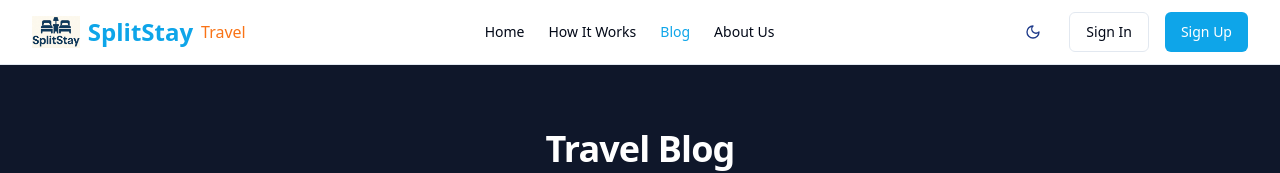
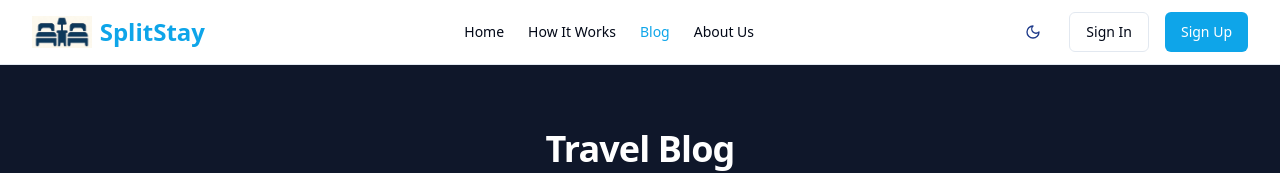
Before and after one commit to alvarotor/travel-share-adventures, a React (Vite) app: page /blog in a window 1280 px wide. Shown: the top 173 px of the page. Built offline with nearby package versions, Linux system fonts and the light colour scheme.

Commit message:
refactor: Replace outdated logo images with new branding assets in HeroSection and Navbar components

```diff
--- a/src/components/HeroSection.tsx
+++ b/src/components/HeroSection.tsx
@@ -43,7 +43,7 @@ const HeroSection = ({ className }: HeroSectionProps) => {
             : "bg-white/70 backdrop-blur-lg border border-black/5"
         )}>
           <img
-            src="/lovable-uploads/deb263dc-e5e1-4a24-9a8e-b43f25d1c100.png"
+            src="/lovable-uploads/logo-hero.png"
             alt="SplitStay Logo"
             className="w-64 h-auto rounded-xl animate-fade-in"
           />
--- a/src/components/Navbar.tsx
+++ b/src/components/Navbar.tsx
@@ -17,12 +17,11 @@ const Navbar = ({ className }: { className?: string }) => {
       <div className="container flex h-16 items-center justify-between">
         <Link to="/" className="flex items-center gap-2">
           <img
-            src="/lovable-uploads/deb263dc-e5e1-4a24-9a8e-b43f25d1c100.png"
+            src="/lovable-uploads/logo.png"
             alt="SplitStay Logo"
             className="h-8 w-auto"
           />
           <span className="text-2xl font-bold text-travel-primary">SplitStay</span>
-          <span className="font-medium text-travel-accent">Travel</span>
         </Link>
 
         <div className="hidden md:flex items-center gap-6">
```
Also changed, not shown: public/lovable-uploads/logo-hero.png (renamed from public/lovable-uploads/deb263dc-e5e1-4a24-9a8e-b43f25d1c100.png), public/lovable-uploads/logo.png (added).
